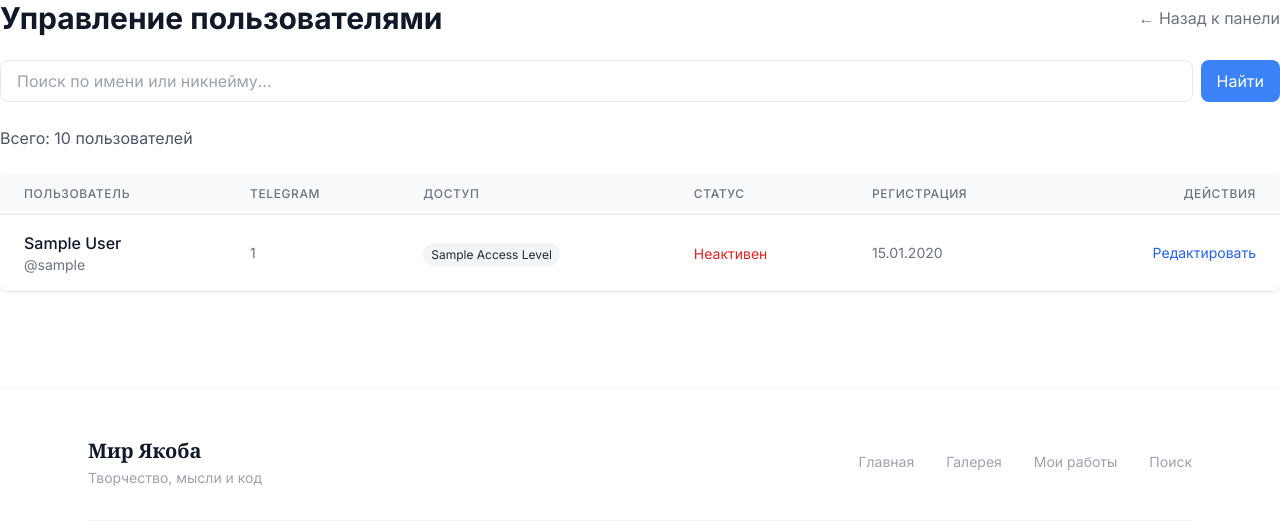
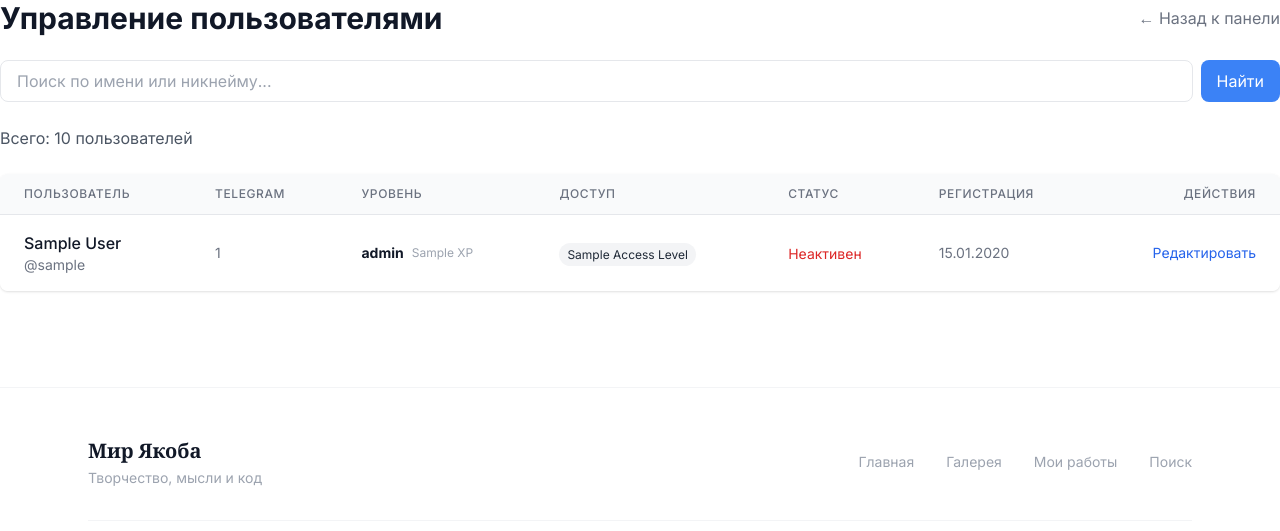
Before and after one commit to Iacob98/mir-yakoba, a Python web app: template templates/admin/users.html in a window 1280 px wide. Shown: the part 80-611 px from the top of the page. Run offline with Jinja, Linux system fonts and the light colour scheme; the template is opened without the code that fills it: most values are stand-ins (such as "Sample title", 1, 10 or a date in 2020); some libraries are stand-ins or nearby versions; some web fonts are replaced.

Commit message:
feat: show user level and XP in admin users list
Co-Authored-By: Claude Opus 4.6 <noreply@anthropic.com>

```diff
--- a/templates/admin/users.html
+++ b/templates/admin/users.html
@@ -56,6 +56,7 @@
                     {% else %}bg-gray-100 text-gray-800{% endif %}">
                     {{ u.access_level.name | title }}
                 </span>
+                <span class="px-2 py-1 text-xs rounded-full bg-gray-100 text-gray-700">Lv.{{ u.level }} · {{ u.xp }} XP</span>
                 {% if u.is_admin %}
                 <span class="px-2 py-1 text-xs rounded-full bg-red-100 text-red-800">Админ</span>
                 {% endif %}
@@ -79,6 +80,7 @@
                 <tr>
                     <th class="px-6 py-3 text-left text-xs font-medium text-gray-500 uppercase tracking-wider">Пользователь</th>
                     <th class="px-6 py-3 text-left text-xs font-medium text-gray-500 uppercase tracking-wider">Telegram</th>
+                    <th class="px-6 py-3 text-left text-xs font-medium text-gray-500 uppercase tracking-wider">Уровень</th>
                     <th class="px-6 py-3 text-left text-xs font-medium text-gray-500 uppercase tracking-wider">Доступ</th>
                     <th class="px-6 py-3 text-left text-xs font-medium text-gray-500 uppercase tracking-wider">Статус</th>
                     <th class="px-6 py-3 text-left text-xs font-medium text-gray-500 uppercase tracking-wider">Регистрация</th>
@@ -96,6 +98,12 @@
                     </td>
                     <td class="px-6 py-4 whitespace-nowrap text-sm text-gray-500">
                         {{ u.telegram_id }}
+                    </td>
+                    <td class="px-6 py-4 whitespace-nowrap">
+                        <div class="flex items-center gap-2">
+                            <span class="text-sm font-bold text-gray-900">{{ u.level }}</span>
+                            <span class="text-xs text-gray-400">{{ u.xp }} XP</span>
+                        </div>
                     </td>
                     <td class="px-6 py-4 whitespace-nowrap">
                         <span class="px-2 py-1 text-xs rounded-full
@@ -125,7 +133,7 @@
                 </tr>
                 {% else %}
                 <tr>
-                    <td colspan="6" class="px-6 py-8 text-center text-gray-500">
+                    <td colspan="7" class="px-6 py-8 text-center text-gray-500">
                         Пользователи не найдены
                     </td>
                 </tr>
```
